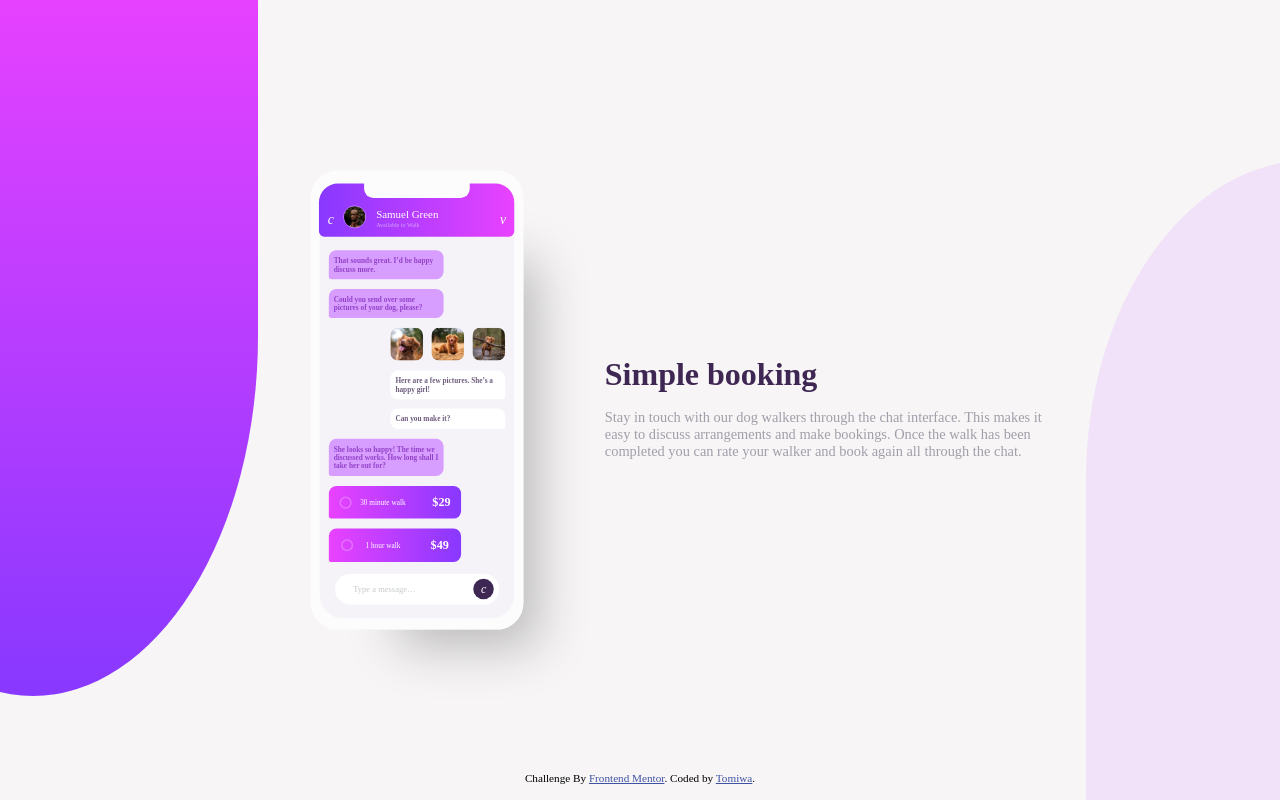
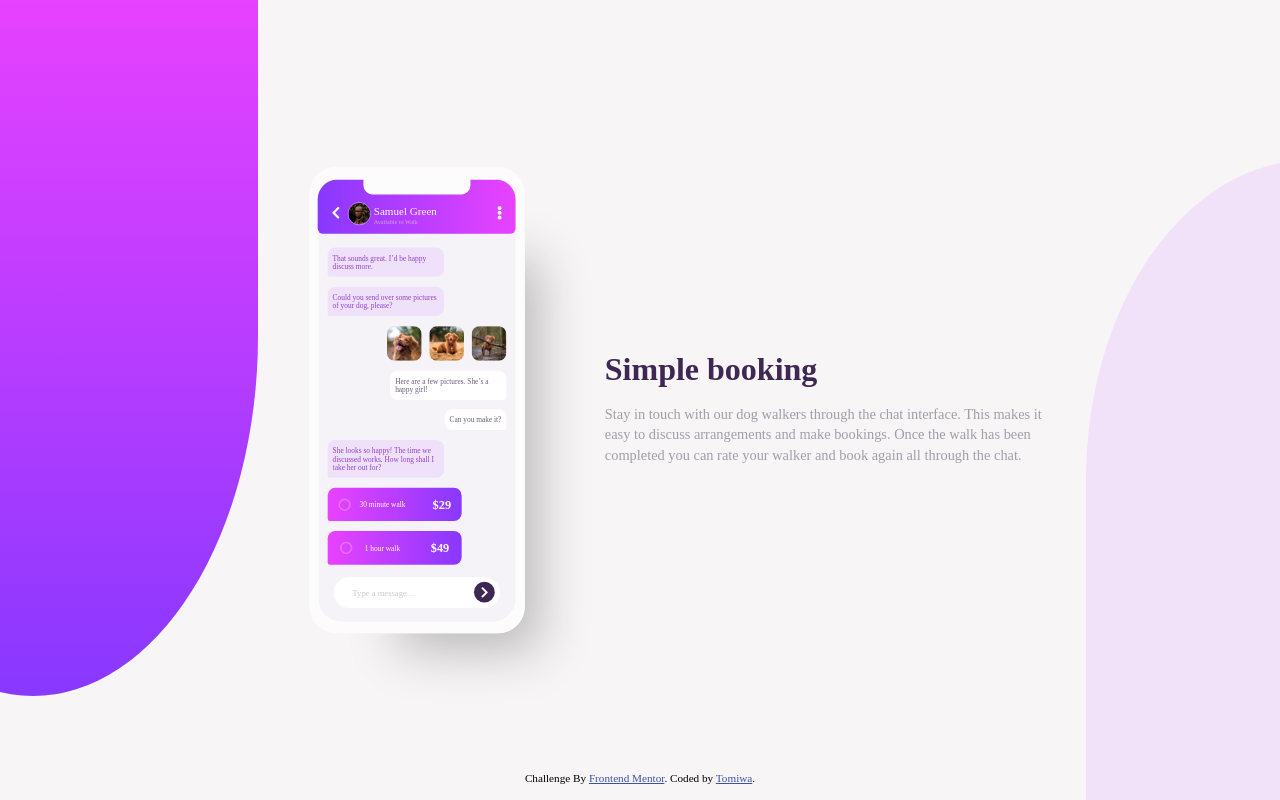
Before and after one commit to Iam-tomiwa/chat-app-ui, a plain HTML site: page dist/index.html in a window 1280 px wide. Drawn offline with Linux system fonts and the light colour scheme.

Commit message:
sass chat-app ui initialised

```diff
--- a/dist/index.html
+++ b/dist/index.html
@@ -11,7 +11,7 @@
       sizes="32x32"
       href="../images/favicon-32x32.png"
     />
-
+    <link rel="stylesheet" href="https://use.fontawesome.com/releases/v5.0.7/css/all.css" type="text/css" media="all" />
     <title>Frontend Mentor | [Challenge Name Here]</title>
     <link rel="stylesheet" href="css/main.css" />
   </head>
@@ -21,13 +21,13 @@
         <div class="before"></div>
         <div class="phone_camera"></div>
         <nav>
-          <i class="fa fa-chevron-left">c</i>
+          <i class="fa fa-chevron-left"></i>
           <img src="../images/avatar.jpg" alt="avatar" />
           <div class="nav_texts">
             <h3>Samuel Green</h3>
             <p>Available to Walk</p>
           </div>
-          <i class="fa fa-radio-button">v</i>
+          <i class="fa fa-ellipsis-v"></i>
         </nav>
         <div class="left-wrapper">
           <div class="chat left">
@@ -72,7 +72,7 @@
         </div>
         <div class="chat-input">
           <p class="placeholder">Type a message…</p>
-          <div class="send"><i class="fa fa-chevron-right">c</i></div>
+          <div class="send"><i class="fa fa-chevron-right"></i></div>
         </div>
       </div>
       <div class="main-text">
--- a/sass/_nav.scss
+++ b/sass/_nav.scss
@@ -14,6 +14,7 @@ nav{
     .fa{
         font-size: 18px;
         color: white;
+        padding: .4rem;
     }
 
     img{
--- a/sass/_phone.scss
+++ b/sass/_phone.scss
@@ -1,9 +1,9 @@
 .phone {
   position: relative;
-  width: 85%;
-  max-width: 320px;
+  width: 91%;
+  max-width: 400px;
   height: auto;
-  transform: scale(.76);
+  transform: scale(.77);
   border-radius: 35px;
   margin: 3rem 0;
   box-shadow: 67px 71px 67px -50px #b8b7b7;
@@ -35,11 +35,12 @@
 }
 
 .chat {
-  width: 65%;
+  width: auto;
+  max-width: 65%;
   padding: 0.5rem 0.4rem;
   font-size: 0.6rem;
   margin: 0.4rem 0;
-  font-weight: 600;
+  // font-weight: 600;
 }
 
 .left-wrapper {
@@ -47,7 +48,7 @@
 
   .left {
     color: $chat-left-color;
-    background-color: $pale-voilet;
+    background-color: hsla(276, 100%, 88%, 0.37);
     border-radius: 10px 10px 10px 3px;
   }
 
@@ -89,13 +90,13 @@
 
   .pictures {
     @include flex(row, space-between, center);
-    width: 65%;
+    width: 67%;
     background-color: transparent;
     margin: 0.4rem 0;
 
     img {
-      height: 43px;
-      width: 43px;
+      height: 45x;
+      width: 45px;
       border-radius: 10px;
     }
   }
--- a/sass/_responsive.scss
+++ b/sass/_responsive.scss
@@ -1,3 +1,8 @@
+@include media-sm{
+    .phone{
+        max-width: 350px;
+    }
+}
 @include media-md{
     body{
         overflow: hidden;
@@ -9,10 +14,19 @@
             content: '';
             top: -3%;
             left: -15%;
-            height: 56%;
+            height: 56vh;
             width: 400px;
             border-radius: 0 0 40% 40%;
             z-index: -2;
+        }
+
+        &::after{
+            content: '';
+            bottom: 0;
+            right: -20%;
+            height: 56vh;
+            width: 400px;
+            border-radius: 40% 40% 0 0;
         }
 
         .attribution{
@@ -33,7 +47,7 @@
         }
     }
     .phone{
-        width: 280px;
+        max-width: 280px;
     }
 }
 
@@ -53,14 +67,9 @@
 
         &::after{
             content: '';
-            position: fixed;
-            bottom: 0;
-            right: -20%;
             height: 80vh;
             width: 450px;
-            background-color: hsla(276, 100%, 88%, 0.37);
             border-radius: 50% 50% 0 0;
-            z-index: -2;
         }
     }
     .phone{
--- a/sass/_variables.scss
+++ b/sass/_variables.scss
@@ -44,7 +44,8 @@ $font-weights: (
     @content;
   }
 }
-
-@mixin name {
-
+@mixin  media-sm {
+  @media only screen and (min-width: 500px) {
+    @content;
+  }
 }
--- a/sass/main.scss
+++ b/sass/main.scss
@@ -7,19 +7,29 @@
 
 body{
     background-color: #f7f5f5;
-    overflow-X: hidden;
-    position: relative;
+    overflow-x: hidden;
+    max-width: 100vw;
 
     &::before{
         content: '';
-        position: absolute;
-        overflow: hidden;
+        position: fixed;
         top: -3%;
-        left: -30%;
-        height: 80%;
-        width: 65%;
+        left: -50%;
+        height: 50vh;
+        width: 90%;
         @include gradient(top);
-        border-radius: 0 0 45% 45%;
+        border-radius: 0 0 50% 50%;
+        z-index: -2;
+    }
+    &::after{
+        content: '';
+        position: fixed;
+        bottom: 0;
+        right: -50%;
+        height: 50vh;
+        width: 80%;
+        background-color: hsla(276, 100%, 88%, 0.37);
+        border-radius: 50% 50% 0 0;
         z-index: -2;
     }
 }
@@ -47,6 +57,7 @@ body{
     p{
         font-size: .9rem;
         color: $p-color;
+        line-height: 1.4;
     }
 }
 
```
Also changed, not shown: dist/css/main.css, 1 other file.
